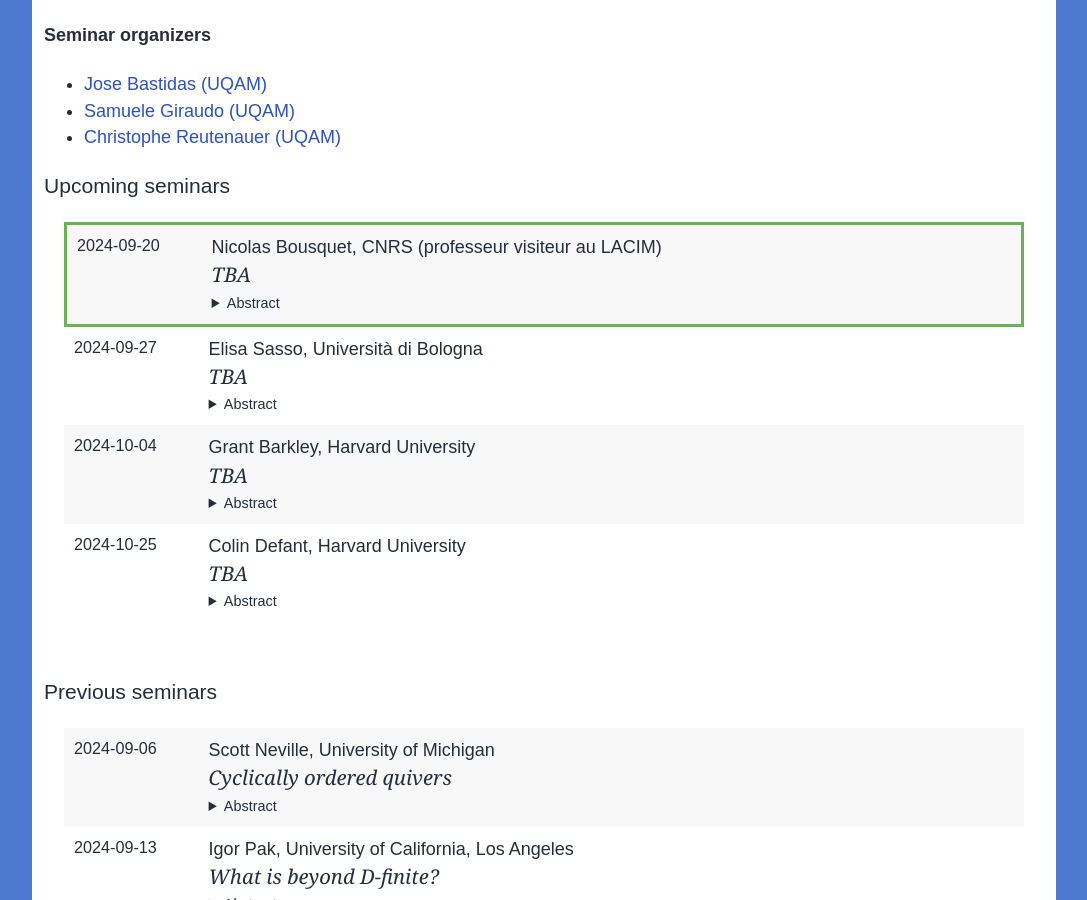
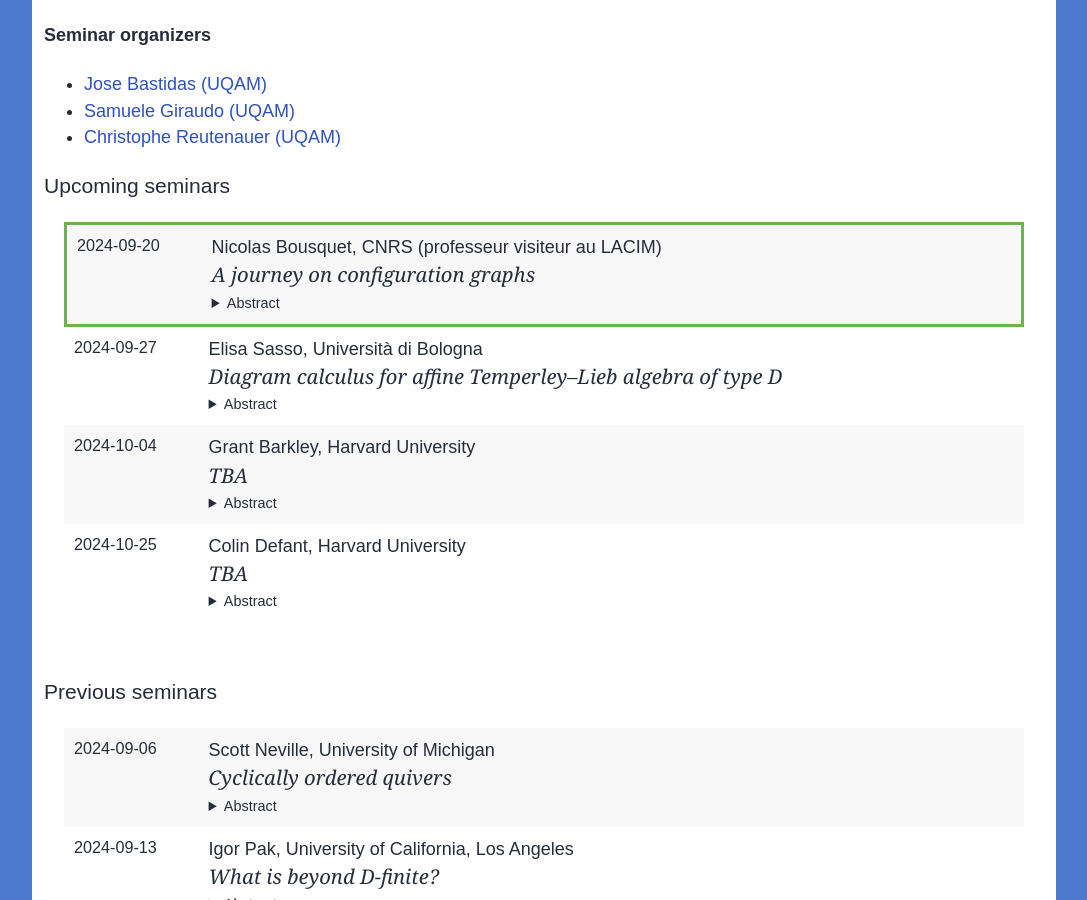
Before and after one commit to lacim-uqam/lacim-uqam.github.io, a Jekyll site: the page built from en/seminar.md, in a window 1280 px wide and 900 px high, scrolled down 637 px. Shown: the whole window, without its empty margins (96-1183 px from the left). Built offline with Jekyll 4.4.1, drawn with Linux system fonts in a browser that asks for light colours; formulas are drawn with MathJax 3; our own code applies the rules of GitHub Pages for plain Markdown files.

Commit message:
Update lacim-seminar.yml
Abstracts for next two talks
(are line breaks in abstracts ok?)

```diff
--- a/_data/lacim-seminar.yml
+++ b/_data/lacim-seminar.yml
@@ -17,18 +17,39 @@
 - speaker: Elisa Sasso
   affiliation: Università di Bologna
   title: >
-    TBA
+    Diagram calculus for affine Temperley–Lieb algebra of type D
   date: 2024-09-27
   abstract: >
-    TBA
+    The Temperley--Lieb algebra is a classical mathematical object studied in
+    algebra, combinatorics, statistical mechanics and mathematical physics,
+    introduced by Temperley and Lieb in 1971.
+
+    For any Coxeter system, it is possible to define the so-called generalized
+    Temperley—Lieb algebras as quotients of the associated Hecke algebras.
+    Moreover, beginning with the work of Kauffman and Penrose, it was shown
+    that most Temperley--Lieb algebras can be realized as diagram algebras,
+    which are associative algebras with a basis given by certain diagrams on
+    the plane.
+
+    In this talk, I will introduce a diagrammatic representation for the
+    Temperley--Lieb algebra of type affine D, obtained using particular
+    decorated diagrams. I will also describe some of the combinatorial
+    strategies used to prove the faithfulness of this representation.
 
 - speaker: Nicolas Bousquet
   affiliation: CNRS (professeur visiteur au LACIM)
   title: >
-    TBA
+    A journey on configuration graphs
   date: 2024-09-20
   abstract: >
-    TBA
+    Configuration graphs are "meta-graphs" where vertices are solutions of a
+    problem and two solutions are linked by an edge if one can be transformed
+    into the other into a "canonical" step. These questions naturally arise in
+    many fields from discrete geometry to combinatorial optimization.
+
+    The goal of this introductory talk is to present (some of) these problems
+    and their motivations, discuss some recent results on the topic and
+    mention some open problems in the area.
 
 - speaker: Igor Pak
   affiliation: University of California, Los Angeles
```
